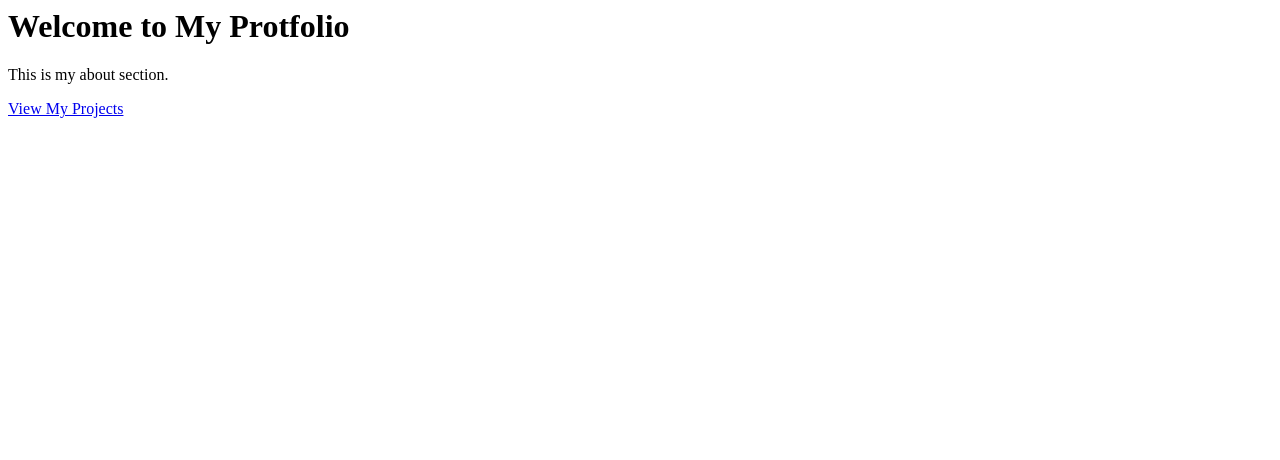
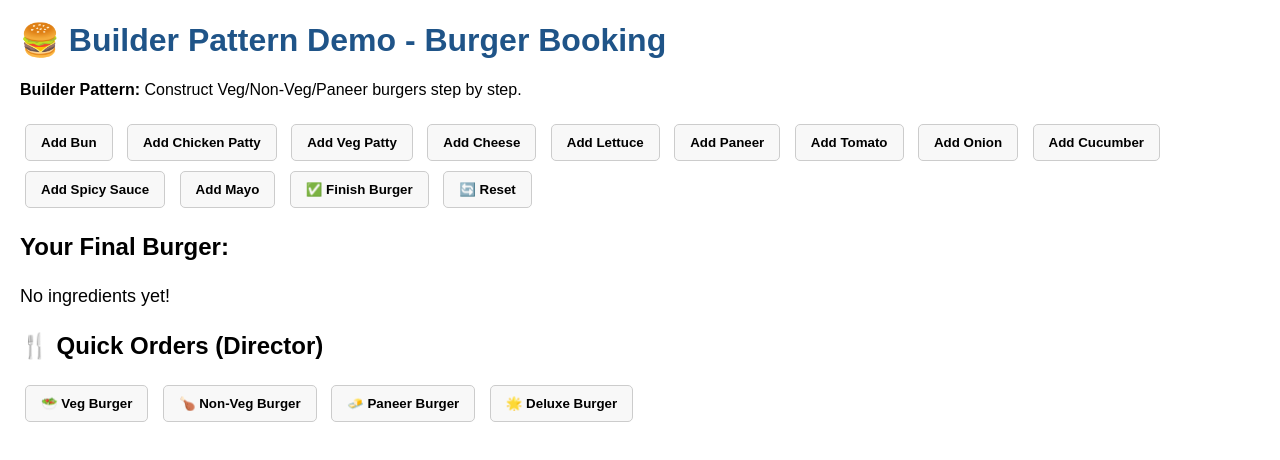
Before and after one commit to MeherNaaz19/BurgerMaker, a plain HTML site: page index.html in a window 1280 px wide. Drawn offline with Linux system fonts and the light colour scheme.

Commit message:
Add files via upload

```diff
--- a/index.html
+++ b/index.html
@@ -1,11 +1,147 @@
-<DOCTYPE html>
-<html>
+<!doctype html>
+<html lang="en">
 <head>
-<title>My Protfolio</title>
+  <meta charset="utf-8" />
+  <meta name="viewport" content="width=device-width,initial-scale=1" />
+  <title>Builder Pattern Demo — Burger</title>
+  <style>
+    body { font-family: Arial, sans-serif; margin: 20px; }
+    h1 { color: #1f5488; }
+    .controls { margin: 20px 0; }
+    .btn {
+      margin: 5px;
+      padding: 10px 15px;
+      border: 1px solid #ccc;
+      border-radius: 5px;
+      cursor: pointer;
+      background: #f8f8f8;
+      font-weight: bold;
+    }
+    .btn:hover { background: #eaeaea; }
+    #burgerList { margin-top: 10px; padding: 0; }
+    #burgerList li { list-style: none; padding: 5px 0; font-size: 18px; }
+    .check { color: green; font-weight: bold; }
+  </style>
 </head>
 <body>
-<h1>Welcome to My Protfolio</h1>
-<p>This is my about section.</p>
-<a href="project.html">View My Projects</a>
+  <h1>🍔 Builder Pattern Demo - Burger Booking</h1>
+  <p><b>Builder Pattern:</b> Construct Veg/Non-Veg/Paneer burgers step by step.</p>
+
+  <div class="controls">
+    <!-- Ingredient Buttons -->
+    <button class="btn" onclick="addIngredient('🍞 Bun')">Add Bun</button>
+    <button class="btn" onclick="addIngredient('🥩 Chicken Patty')">Add Chicken Patty</button>
+    <button class="btn" onclick="addIngredient('🌱 Veg Patty')">Add Veg Patty</button>
+    <button class="btn" onclick="addIngredient('🧀 Cheese')">Add Cheese</button>
+    <button class="btn" onclick="addIngredient('🥬 Lettuce')">Add Lettuce</button>
+    <button class="btn" onclick="addIngredient('🧈 Paneer')">Add Paneer</button>
+    <button class="btn" onclick="addIngredient('🍅 Tomato')">Add Tomato</button>
+    <button class="btn" onclick="addIngredient('🧅 Onion')">Add Onion</button>
+    <button class="btn" onclick="addIngredient('🥒 Cucumber')">Add Cucumber</button>
+    <button class="btn" onclick="addIngredient('🌶️ Spicy Sauce')">Add Spicy Sauce</button>
+    <button class="btn" onclick="addIngredient('🍯 Mayo')">Add Mayo</button>
+    <button class="btn" onclick="finishBurger()">✅ Finish Burger</button>
+    <button class="btn" onclick="resetBurger()">🔄 Reset</button>
+  </div>
+
+  <h2>Your Final Burger:</h2>
+  <ul id="burgerList"><li>No ingredients yet!</li></ul>
+  <p id="finishMsg"></p>
+
+  <h2>🍴 Quick Orders (Director)</h2>
+  <div class="controls">
+    <button class="btn" onclick="makeVegBurger()">🥗 Veg Burger</button>
+    <button class="btn" onclick="makeNonVegBurger()">🍗 Non-Veg Burger</button>
+    <button class="btn" onclick="makePaneerBurger()">🧈 Paneer Burger</button>
+    <button class="btn" onclick="makeDeluxeBurger()">🌟 Deluxe Burger</button>
+  </div>
+
+  <script>
+    let burger = [];
+
+    function renderBurger() {
+      const list = document.getElementById("burgerList");
+      list.innerHTML = "";
+      if (burger.length === 0) {
+        list.innerHTML = "<li>No ingredients yet!</li>";
+      } else {
+        burger.forEach(item => {
+          const li = document.createElement("li");
+          li.textContent = item;
+          list.appendChild(li);
+        });
+      }
+    }
+
+    function addIngredient(item) {
+      burger.push(item);
+      renderBurger();
+      document.getElementById("finishMsg").textContent = "";
+    }
+
+    function finishBurger() {
+      if (burger.length === 0) {
+        alert("⚠️ Add some ingredients first!");
+        return;
+      }
+      document.getElementById("finishMsg").innerHTML = "✅ Your Burger is ready for booking!";
+      console.log("Booked Burger:", burger);
+
+      // 🔔 Popup alert
+      alert("🎉 Your Burger is ready and booked!");
+    }
+
+    function resetBurger() {
+      burger = [];
+      renderBurger();
+      document.getElementById("finishMsg").textContent = "";
+    }
+
+    // Director functions (predefined recipes)
+    function makeVegBurger() {
+      resetBurger();
+      addIngredient("🍞 Bun");
+      addIngredient("🌱 Veg Patty");
+      addIngredient("🧀 Cheese");
+      addIngredient("🥬 Lettuce");
+      addIngredient("🍅 Tomato");
+      addIngredient("🍯 Mayo");
+    }
+
+    function makeNonVegBurger() {
+      resetBurger();
+      addIngredient("🍞 Bun");
+      addIngredient("🥩 Chicken Patty");
+      addIngredient("🧅 Onion");
+      addIngredient("🧀 Cheese");
+      addIngredient("🌶️ Spicy Sauce");
+    }
+
+    function makePaneerBurger() {
+      resetBurger();
+      addIngredient("🍞 Bun");
+      addIngredient("🧈 Paneer");
+      addIngredient("🥬 Lettuce");
+      addIngredient("🍅 Tomato");
+      addIngredient("🧀 Cheese");
+    }
+
+    function makeDeluxeBurger() {
+      resetBurger();
+      addIngredient("🍞 Bun");
+      addIngredient("🌱 Veg Patty");
+      addIngredient("🥩 Chicken Patty");
+      addIngredient("🧈 Paneer");
+      addIngredient("🧀 Cheese");
+      addIngredient("🥬 Lettuce");
+      addIngredient("🍅 Tomato");
+      addIngredient("🧅 Onion");
+      addIngredient("🍯 Mayo");
+      addIngredient("🌶️ Spicy Sauce");
+    }
+
+    // Initial render
+    renderBurger();
+  </script>
 </body>
 </html>
```
